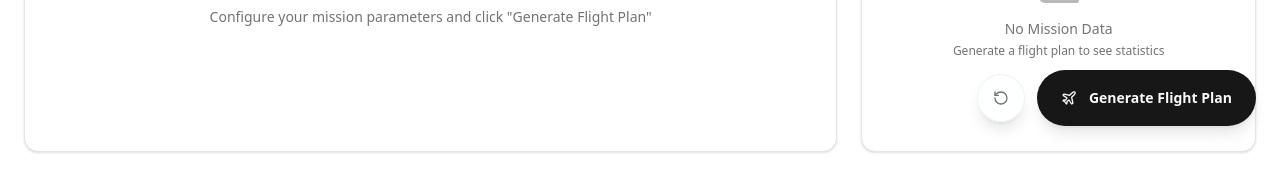
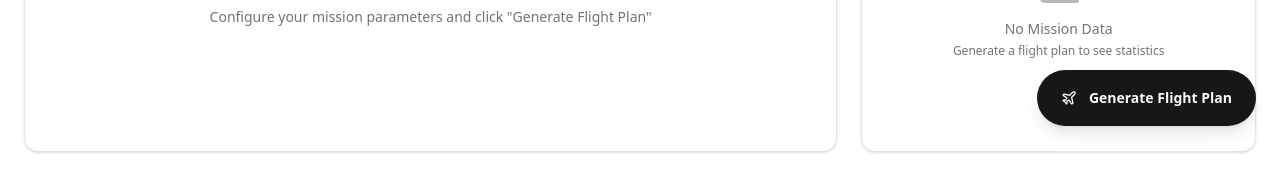
Before and after one commit to devenshah2018/drone-trajectory-interface, a Next.js app: page / in a window 1280 px wide. Shown: the part 650-823 px from the top of the page. Built offline with nearby package versions, Linux system fonts and the light colour scheme.

Commit message:
Add reset button visibility control and parameter change tracking

```diff
--- a/app/page.tsx
+++ b/app/page.tsx
@@ -63,6 +63,31 @@ export default function Home() {
 
   // Controls the HorizontalConfig component to reset preset selections
   const horizontalConfigRef = useRef<HorizontalConfigRef>(null);
+
+  // Track if params have changed from defaults
+  const defaultCamera = {
+    fx: 2000,
+    fy: 2000,
+    cx: 2000,
+    cy: 1500,
+    sensor_size_x_mm: 13.2,
+    sensor_size_y_mm: 8.8,
+    image_size_x: 4000,
+    image_size_y: 3000,
+  };
+  const defaultDatasetSpec = {
+    overlap: 0.75,
+    sidelap: 0.65,
+    height: 30.5,
+    scan_dimension_x: 150,
+    scan_dimension_y: 150,
+    exposure_time_ms: 2.0,
+  };
+  const paramsChanged =
+    JSON.stringify(camera) !== JSON.stringify(defaultCamera) ||
+    JSON.stringify(datasetSpec) !== JSON.stringify(defaultDatasetSpec) ||
+    (droneConfig.vMax !== 16 || droneConfig.aMax !== 3.5);
+  const canShowReset = paramsChanged || waypoints.length > 0;
 
   /**
    * Generate a flight plan from the current camera and dataset specifications.
@@ -297,6 +322,7 @@ export default function Home() {
         onGenerate={handleGenerateFlightPlan}
         onReset={handleReset}
         isGenerating={isGenerating}
+        showReset={canShowReset}
       />
 
       {/* Validation Error Toast: shows user-friendly configuration errors */}
--- a/components/floating-generate-button.tsx
+++ b/components/floating-generate-button.tsx
@@ -9,11 +9,13 @@ import { Plane, RotateCcw } from "lucide-react";
  * @param onGenerate - Callback invoked when the user requests flight plan generation
  * @param onReset - Callback invoked to reset all configuration to defaults
  * @param isGenerating - Flag indicating whether generation is currently in progress
+ * @param showReset - Flag indicating whether the reset button should be shown
  */
 interface FloatingGenerateButtonProps {
   onGenerate: () => void;
   onReset: () => void;
   isGenerating: boolean;
+  showReset?: boolean;
 }
 
 /**
@@ -23,6 +25,7 @@ interface FloatingGenerateButtonProps {
  * @param props.onGenerate - Called when the user clicks the Generate button
  * @param props.onReset - Called when the user clicks the Reset button
  * @param props.isGenerating - When true, the Generate button shows a spinner and is disabled
+ * @param props.showReset - When true, the Reset button is shown
  * @returns A fixed-position control with Reset and Generate actions
  * @remarks Client component that intentionally sits above other content and should
  * be keyboard accessible. Visual styling and disabled state are preserved.
@@ -31,10 +34,12 @@ export function FloatingGenerateButton({
   onGenerate,
   onReset,
   isGenerating,
+  showReset = true,
 }: FloatingGenerateButtonProps) {
   return (
     <div className="fixed right-6 bottom-6 z-50 flex items-center gap-3">
       {/* Reset Button: small circular outline button that resets configuration. Disabled while generating. */}
+      {showReset && (
         <Button
           onClick={onReset}
           disabled={isGenerating}
@@ -45,6 +50,7 @@ export function FloatingGenerateButton({
         >
           <RotateCcw className="text-muted-foreground h-5 w-5" />
         </Button>
+      )}
 
       {/* Primary Generate Button: shows spinner and message when generating. Disabled while generating to prevent duplicate requests. */}
       <Button
```
Lines whose indentation alone changed are shown as unchanged.
